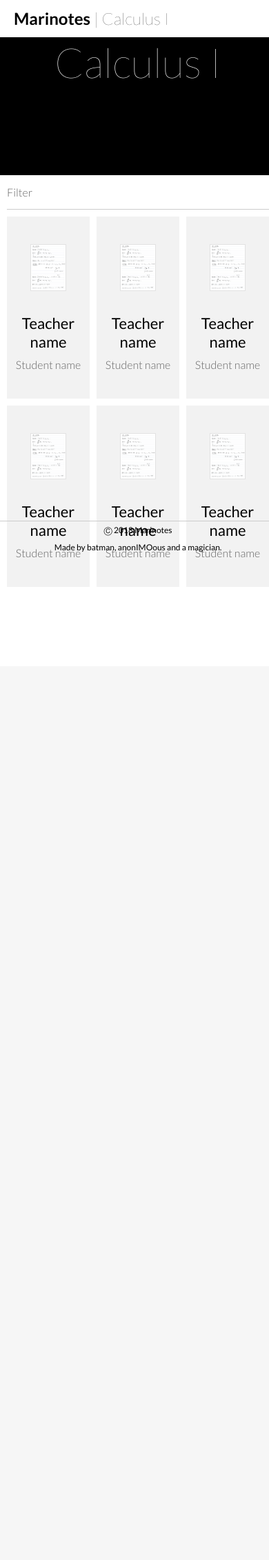
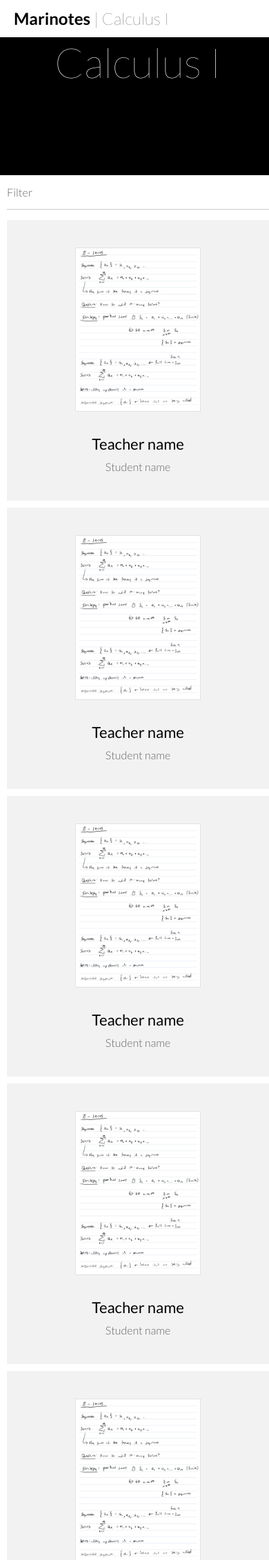
Before and after one commit to rhotter/marinotes, a Flask app: page /class/CalculusI in a window 390 px wide. Shown: the top 2262 px of the page at 69% size. Before the commit the page ends 809 px from the top, so only its background shows below. Run offline with Flask 2, Linux system fonts and the light colour scheme.

Commit message:
got responsive stuff working

```diff
--- a/static/css/class.css
+++ b/static/css/class.css
@@ -48,24 +48,42 @@ h2 {
 /* Creating the styles for the cards */
 
 #cardHolder {
+	display: grid;
+	grid-column-gap: 10px;
+	grid-row-gap: 10px;
+
 	height: 100%;
 	max-width: 100%;
 	position: relative;
-	display: table;
-	margin-left: 5px;
-	margin-right: 5px;
-	margin-bottom: 110px
+
+	padding-top: 10px;
+	padding-left: 10px;
+	padding-right: 10px;
+	padding-bottom: 110px;
 }
 
-.row {
-	display: table-row;
+@media (min-width: 1000px) {
+	#cardHolder {
+		grid-template-columns: auto auto auto auto;
+	}
 }
 
-.cardFull {
-	display: table-cell;
-	border-style: solid;
-	border-width: 5px;
-	border-color: white;
+@media (min-width: 700px) and (max-width: 999px) {
+	#cardHolder {
+		grid-template-columns: auto auto auto;
+	}
+}
+
+@media (min-width: 500px) and (max-width: 699px) {
+	#cardHolder {
+		grid-template-columns: auto auto;
+	}
+}
+
+@media (max-width: 499px) {
+	#cardHolder {
+		grid-template-columns: auto;
+	}
 }
 
 .cardTable {
@@ -115,24 +133,3 @@ h2 {
 	color: #666666;
 	font-size: 16px;
 }
-
-/*.cardFull {
-	position: absolute;
-	border: 1px solid #C1C4C7;
-	border-top-right-radius: 8px;
-	border-top-left-radius: 8px;
-	border-bottom-right-radius: 8px;
-	border-bottom-left-radius: 8px;
-	box-shadow: 0 4px 4px 0 rgba(0, 0, 0, 0.15), 0 6px 10px 0 rgba(0, 0, 0, 0.05);
-	height: 250px;
-	width: 200px;
-}
-.cardFull:hover {
-	cursor: pointer;
-}
-
-.cardPicture{
-	padding: 10px;
-	height: 50%;
-}
-*/
--- a/templates/class.html
+++ b/templates/class.html
@@ -22,12 +22,14 @@
 			<!-- Filter toolbar - checkboxes for teacher -->
 			Filter
 		</div>
+
+		<!-- Holder for all cards -->
 		<div id="cardHolder">
-			<div class = "row">
-				{% for i in range(0,3) %}
+
+			{% for i in range(0,7) %}
+			<!-- Individual cards -->
 			<div onclick="myFunction()" class="cardFull">
 				<div class="cardTable">
-						<!--The entire card should be clickable. might not be best done with link use onClick event -->
 					<div class="cardPicture">
 						<div class="subCardPicture">
 							<img src="../static/photos/note_screenshot.jpg" class="cardPictureImg">
@@ -47,31 +49,6 @@
 			</div>
 			{% endfor %}
 		</div>
-			<div class = "row">
-				{% for i in range(0,3) %}
-				<div onclick="myFunction()" class="cardFull">
-					<div class="cardTable">
-						<!--The entire card should be clickable. might not be best done with link use onClick event -->
-						<div class="cardPicture">
-							<div class="subCardPicture">
-								<img src="../static/photos/note_screenshot.jpg" class="cardPictureImg">
-							</div>
-						</div>
-						<div class="cardInfo">
-							<div class="subCardInfo">
-								<div class="teacherName">
-									Teacher name
-								</div>
-								<div class="studentName">
-									Student name
-								</div>
-							</div>
-						</div>
-					</div>
-				</div>
-				{% endfor %}
-			</div>
-		</div>
 		<div class = "flex-footer">
 			<div>
 				&#9400; 2018 Marinotes<br>Made by batman, anonIMOous and a magician.
```
Lines whose indentation alone changed are shown as unchanged.
